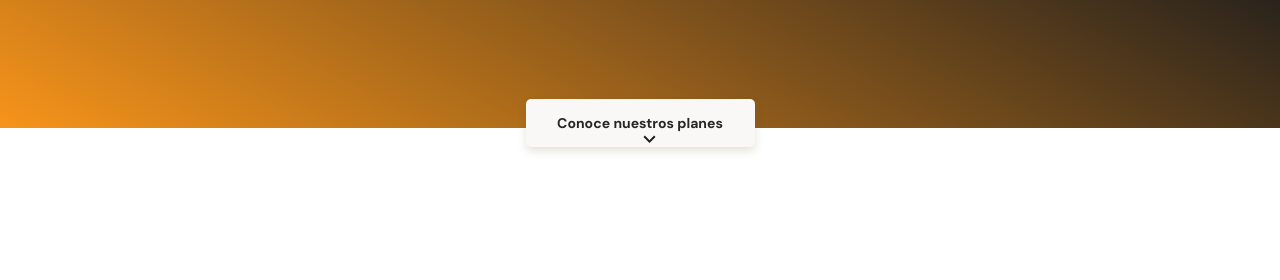
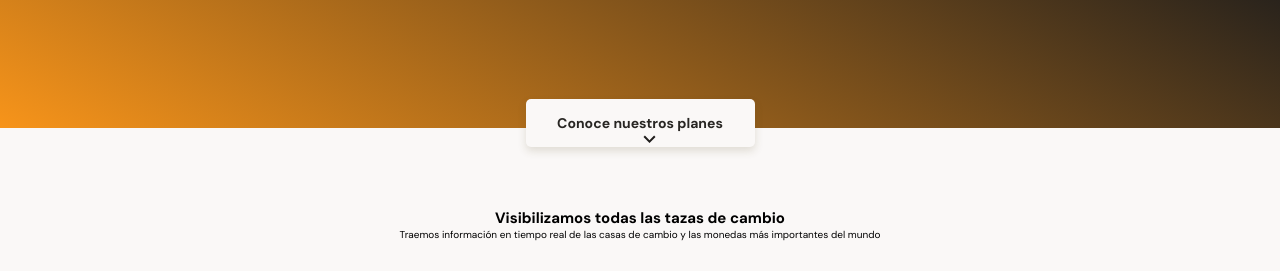
Before and after one commit to Tom4sBeltr4n/resp.-des.--mobile-first-layout, a plain HTML site: page index.html in a window 1280 px wide. Shown: the part 206-486 px from the top of the page. Drawn offline with Linux system fonts and the light colour scheme.

Commit message:
Class #12 finished

```diff
--- a/index.html
+++ b/index.html
@@ -17,11 +17,21 @@
                 <h1>La próxima revolución en el intercambio de criptomonedas</h1>
                 <p>Batabit te ayuda a navegar entre los diferentes precios y tendencias.</p>
                 <a href="" class="header--button">Conoce nuestros planes <span></span></a>
-                <!-- i stands for icon. When you stop working for a shift and want to begin later that day or tomorrow, using this kind of signs can help you guide your next shift -->
+                <!-- i stands for icon. When you stop working for a shift and want to begin later that day or tomorrow, using this kind of signs can help you guide your next shift. In this case, it showed that an icon was to be placed in that span, and we placed it þrough CSS background features. After doing so, we removed the I to avoid bugs -->
             </div>
         </header>
         <main>
-            <section></section>
+            <section class="main-exchange-container"><!-- exchange due to the bitcoin prices  -->
+                <div class="backgroundImg"></div>
+                <div class="main-exchange-container--title">
+                    <h2> Visibilizamos todas las tazas de cambio</h2>
+                    <p> Traemos información en tiempo real de las casas de cambio y las monedas más importantes del mundo</p>
+                </div>
+                <!-- <table></table> -->
+                <section class="main-tables-container">
+                    <div></div>
+                </section>
+            </section>
             <section></section>
             <section></section>
             <section></section>
--- a/styles.css
+++ b/styles.css
@@ -115,3 +115,27 @@ header img
     background-repeat: no-repeat;
     background-position-y: center;
 }
+
+main
+{
+    width:100%;
+    height: auto;
+    background-color: var(--off-white);
+}
+
+.main-exchange-container
+{
+    width:100%;
+    height:auto;
+    padding-top: 80px;
+    padding-bottom: 30px;
+    text-align:center;
+}
+
+.main-exchange-container--title
+{
+    width:90%;
+    min-width: 288px;
+    max-width: 900px;
+    margin: 0 auto;/*center*/
+}
```
